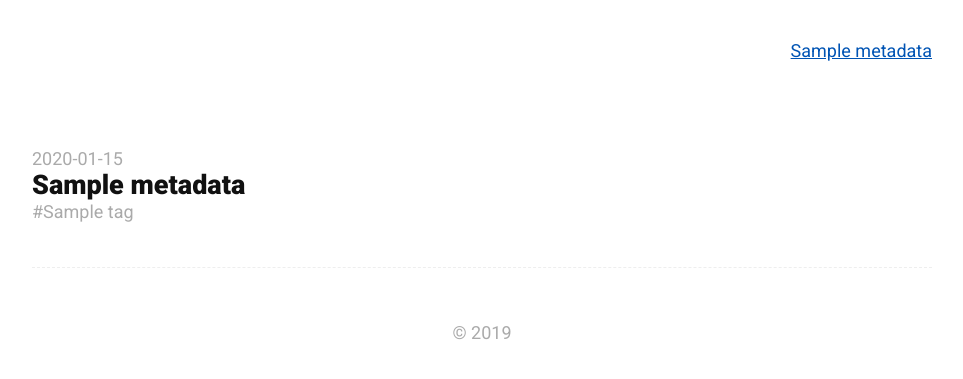
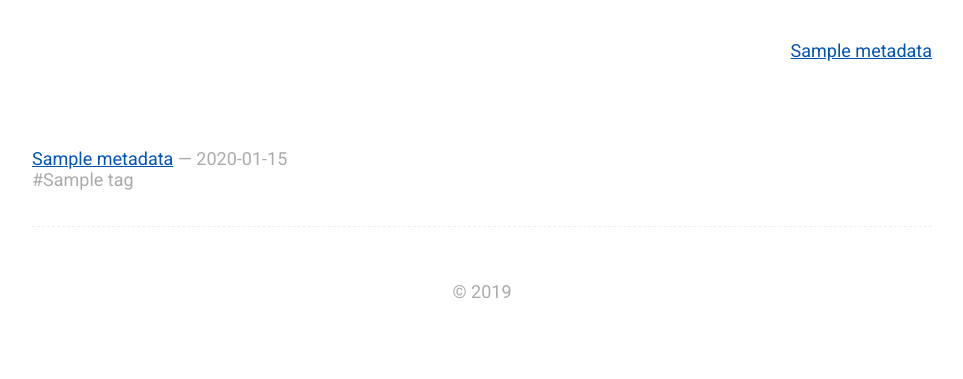
Before and after one commit to ccodreanu/generatore, a Python web app: template generatore/templates/index.html in a window 1280 px wide. Shown: the top 379 px of the page, without its empty margins (158-1121 px from the left). Run offline with Jinja, Linux system fonts and the light colour scheme; the template is opened without the code that fills it: most values are stand-ins (such as "Sample title", 1, 10 or a date in 2020).

Commit message:
restyling

```diff
--- a/generatore/templates/index.html
+++ b/generatore/templates/index.html
@@ -5,17 +5,16 @@
     {% for post in posts %}
     <li>
         <article class="hentry">
-            <div class="post-info">
-                {{ post.metadata.date.strftime('%Y-%m-%d') }}
-            </div>
             <header>
-                <h2 class="index-entry-title"><a href="/posts/{{ post.document_url }}">{{ post.metadata.title }}</a></h2>
+                <h2 class="index-entry-title"><a href="/posts/{{ post.document_url }}">{{ post.metadata.title }}</a></h2><span class="post-info"> &mdash; {{ post.metadata.date.strftime('%Y-%m-%d') }}</span>
             </header>
+            {% if post.metadata.tags %}
             <div class="tags">
                 {% for tag in post.metadata.tags %}
                 #{{ tag }}
                 {% endfor %}
             </div>
+            {% endif %}
         </article>
     </li>
     {% endfor %}
--- a/generatore/templates/static/css/style.css
+++ b/generatore/templates/static/css/style.css
@@ -46,6 +46,10 @@ table {
 
 a {
     color: var(--link-color);
+}
+
+pre {
+    margin: 0;
 }
 
 #header {
@@ -108,11 +112,12 @@ a {
     letter-spacing: -1px;
 }
 
+.index-entry-title {
+    display: inline;
+}
+
 .index-entry-title > a {
-    font-size: 1.5rem;
-    color: var(--new-black-color);
-    font-weight: 900;
-    text-decoration: none;
+    font-weight: normal;
 }
 
 .codehilite {
@@ -132,7 +137,7 @@ a {
 }
 
 #post-list li {
-    padding: 2.5em 0;
+    padding: 2em 0;
     border-bottom: 1px dashed #eee;
 }
 
@@ -177,4 +182,8 @@ a {
     .entry-title {
         font-size: 2rem;
     }
+
+    .index-entry-title {
+        display: block;
+    }
 }
```
